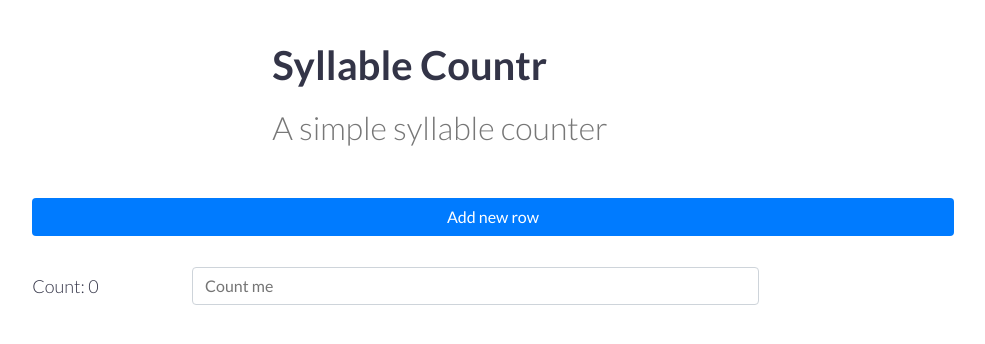
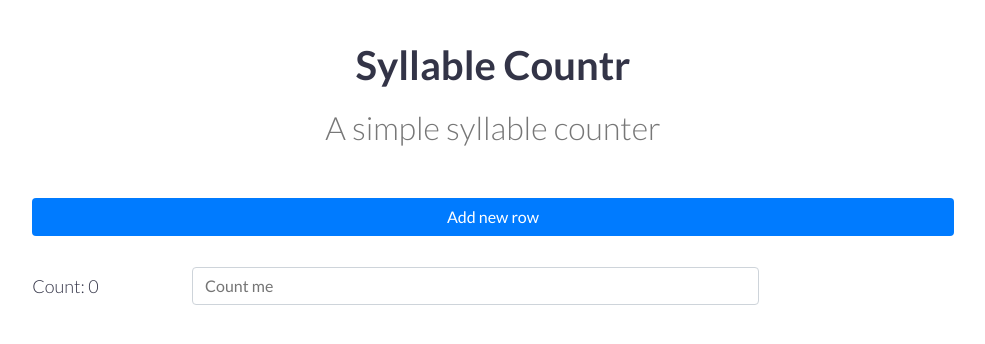
Before and after one commit to Gwash3189/syllablecountr, a website: page index.html in a window 1280 px wide. Shown: the whole page, without its empty margins (147-1132 px from the left). Drawn offline with nearby package versions, Linux system fonts and the light colour scheme.

Commit message:
fix: center top text

```diff
--- a/index.html
+++ b/index.html
@@ -12,7 +12,7 @@
 			<div class="col-3">
 			</div>
 			<div class="col-6">
-				<h1 class="font-heavy">
+				<h1 class="font-heavy heading">
 					Syllable Countr
 					<small class="font-light subheading">
 						A simple syllable counter
@@ -43,14 +43,13 @@
 		</template>
 	</div>
 	<style>
-			body {
+		body {
 			font-family: "Helvetica Neue", Helvetica, Arial, sans-serif;
 			font-weight: 300;
 		}
 
 		.heading {
-			font-size: 65px;
-			color: #333;
+			text-align: center;
 		}
 
 		.subheading {
```
